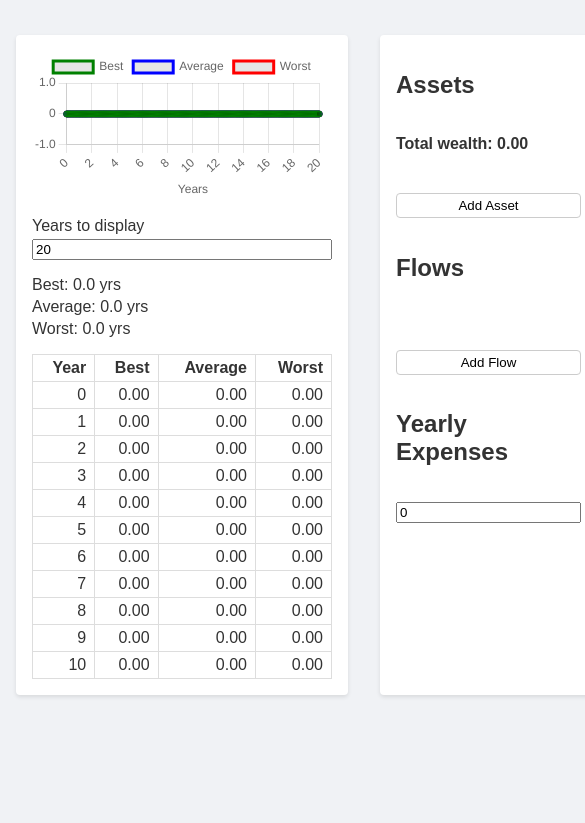
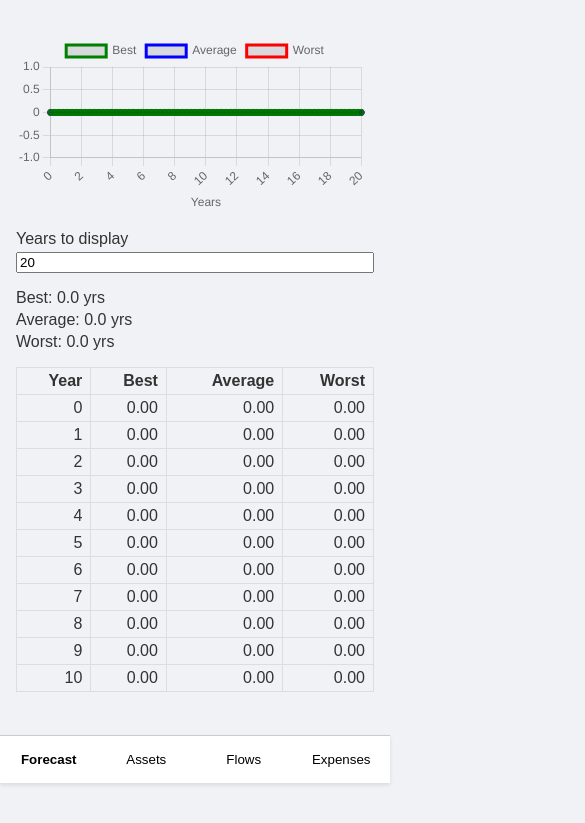
Before and after one commit to lurus92/Cast, a plain HTML site: page index.html in a window 390 px wide. Shown: the part 61-884 px from the top of the page, 585 px wide, since content can reach past the window. Before the commit the page ends 844 px from the top, so only its background shows below. Drawn offline with nearby package versions, Linux system fonts and the light colour scheme.

Commit message:
Add responsive navigation

```diff
--- a/app.js
+++ b/app.js
@@ -42,6 +42,25 @@ const flowAmount = document.getElementById('flow-amount');
 const saveFlow = document.getElementById('save-flow');
 const cancelFlow = document.getElementById('cancel-flow');
 const deleteFlowBtn = document.getElementById('delete-flow');
+
+const navButtons = document.querySelectorAll('.nav-btn');
+const sections = {
+    forecast: document.getElementById('forecast-section'),
+    assets: document.getElementById('assets-section'),
+    flows: document.getElementById('flows-section'),
+    expenses: document.getElementById('expenses-section')
+};
+
+function showSection(name){
+    Object.keys(sections).forEach(key=>{
+        sections[key].classList.toggle('hidden', key!==name);
+        document.querySelector(`[data-section="${key}"]`).classList.toggle('active', key===name);
+    });
+}
+
+navButtons.forEach(btn=>{
+    btn.addEventListener('click', ()=>showSection(btn.dataset.section));
+});
 
 let editIndex = null;
 let editFlowIndex = null;
@@ -373,3 +392,4 @@ function updateChart() {
 
 renderAssets();
 updateChart();
+showSection('forecast');
--- a/index.html
+++ b/index.html
@@ -9,8 +9,15 @@
 </head>
 <body>
     <h1>Cast</h1>
-    <div class="container">
-        <div class="left">
+    <div class="app-container">
+        <nav id="sidebar">
+            <button class="nav-btn active" data-section="forecast">Forecast</button>
+            <button class="nav-btn" data-section="assets">Assets</button>
+            <button class="nav-btn" data-section="flows">Flows</button>
+            <button class="nav-btn" data-section="expenses">Expenses</button>
+        </nav>
+        <main id="content">
+            <section id="forecast-section" class="section">
                 <canvas id="chart"></canvas>
                 <label id="years-wrap">Years to display
                     <input type="number" id="years" value="20" min="1">
@@ -21,17 +28,23 @@
                     <span id="retire-worst"></span>
                 </div>
                 <table id="year-table"></table>
-        </div>
-        <div class="right">
+            </section>
+            <section id="assets-section" class="section hidden">
                 <h2>Assets</h2>
                 <div id="total-wealth"></div>
                 <div id="asset-list"></div>
                 <button id="add-asset">Add Asset</button>
+            </section>
+            <section id="flows-section" class="section hidden">
                 <h2>Flows</h2>
                 <div id="flow-list"></div>
                 <button id="add-flow">Add Flow</button>
+            </section>
+            <section id="expenses-section" class="section hidden">
                 <h2>Yearly Expenses</h2>
                 <input type="number" id="expenses" placeholder="Yearly expenses" />
+            </section>
+        </main>
     </div>
     <div id="asset-form" class="modal hidden">
         <div class="modal-content">
--- a/style.css
+++ b/style.css
@@ -128,3 +128,55 @@ label {
     flex-direction: column;
     gap: 0.25rem;
 }
+
+/* Layout for new navigation */
+.app-container {
+    display: flex;
+    min-height: 100vh;
+}
+
+#sidebar {
+    background: white;
+    box-shadow: 0 2px 4px rgba(0,0,0,0.1);
+    display: flex;
+    flex-direction: column;
+}
+
+#sidebar button {
+    border: none;
+    background: none;
+    padding: 1rem;
+    text-align: left;
+}
+
+#sidebar button.active {
+    font-weight: bold;
+}
+
+#content {
+    flex: 1;
+    padding: 1rem;
+}
+
+.section.hidden {
+    display: none;
+}
+
+@media (max-width: 600px) {
+    #sidebar {
+        flex-direction: row;
+        position: fixed;
+        bottom: 0;
+        left: 0;
+        right: 0;
+        border-top: 1px solid #ccc;
+        z-index: 10;
+    }
+    #sidebar button {
+        flex: 1;
+        text-align: center;
+    }
+    #content {
+        padding-bottom: 4rem;
+    }
+}
```
Lines whose indentation alone changed are shown as unchanged.
